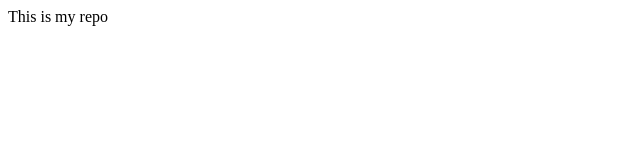
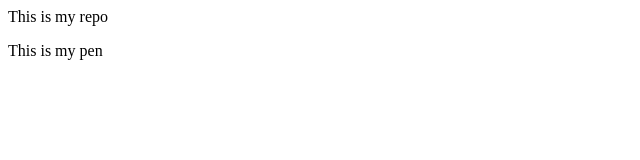
Before and after one commit to MansiB9/Demo, a plain HTML site: page index.html in a window 1280 px wide. Shown: the full height of the page, 0-640 px from the left. Drawn offline with Linux system fonts and the light colour scheme.

Commit message:
Add line

```diff
--- a/index.html
+++ b/index.html
@@ -1 +1,2 @@
 <p>This is my repo</p>
+<p>This is my pen</p>
```
